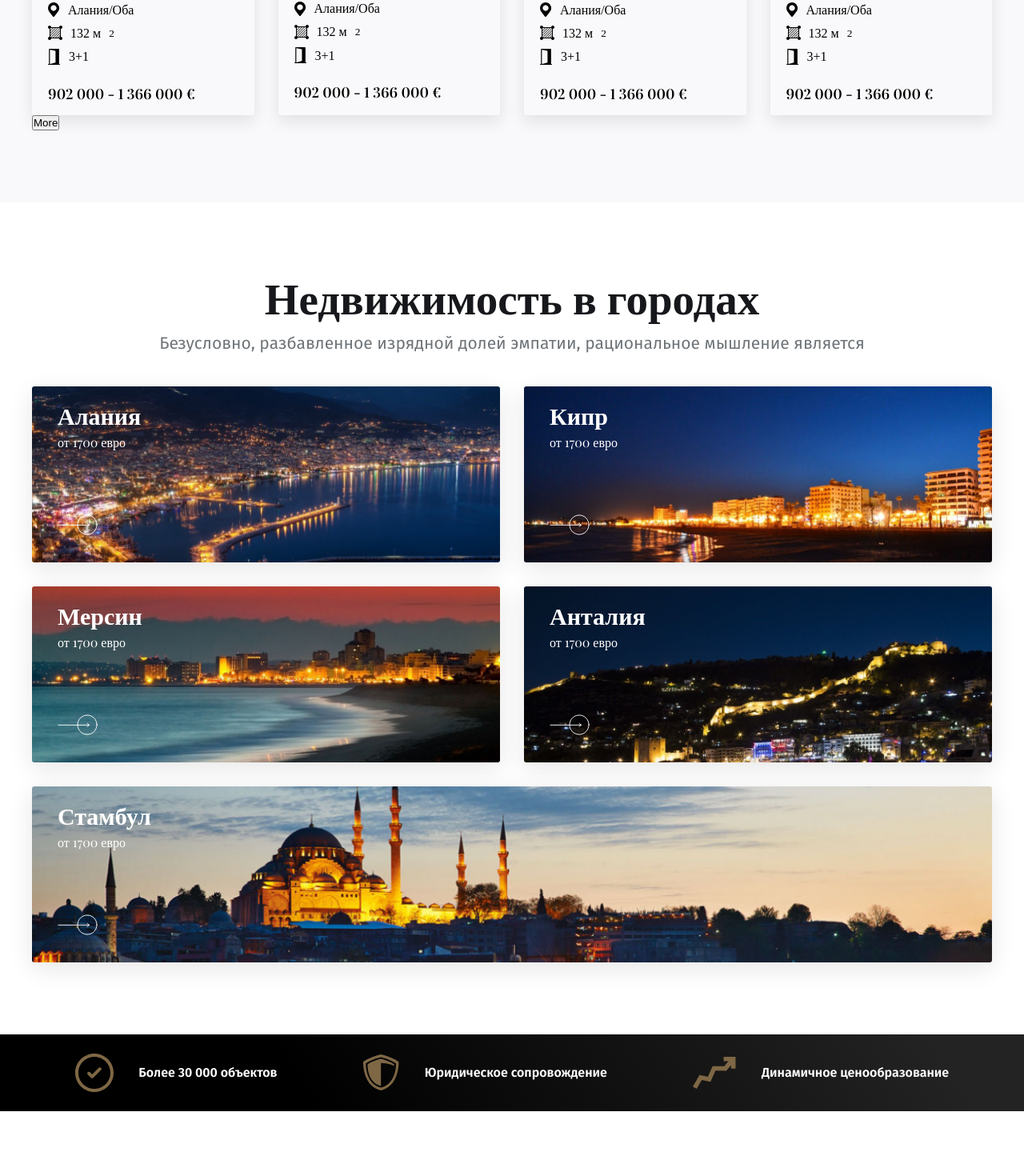
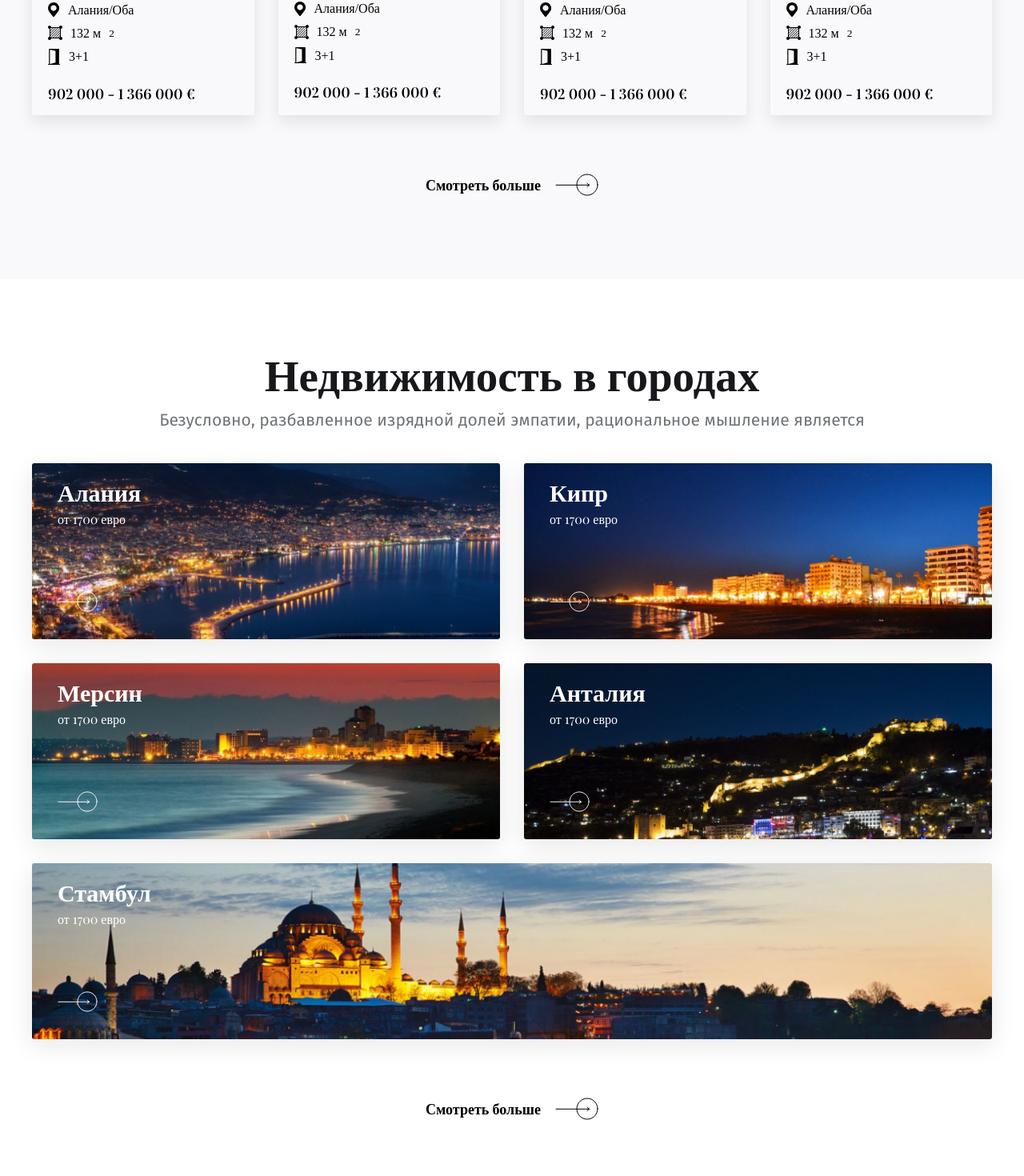
Before and after one commit to murat-yessen/trial-project, a Vue app: page / in a window 1280 px wide. Shown: the part 1010-2480 px from the top of the page at 80% size. Built offline with nearby package versions, Linux system fonts and the light colour scheme; a web font is replaced by a local one.

Commit message:
Created ReadMore button

```diff
--- a/src/components/NewObjects.vue
+++ b/src/components/NewObjects.vue
@@ -43,14 +43,21 @@
           </div>
         </div>
       </div>
-      <button>More</button>
+      <div class="read-more">
+        <ReadMore />
+      </div>
     </div>
   </section>
 </template>
 
 <script>
+import ReadMore from "./ReadMore.vue";
+
 export default {
   name: "NewObjects",
+  components: {
+    ReadMore,
+  },
   data() {
     return {
       items: [
@@ -266,6 +273,12 @@ section {
         }
       }
     }
+
+    .read-more {
+        display: flex;
+        justify-content: center;
+        padding-top: 60px;
+    }
   }
 }
 </style>
--- a/src/components/News.vue
+++ b/src/components/News.vue
@@ -21,14 +21,21 @@
         </div>
       </div>
 
-      <button>Смотреть больше</button>
+      <div class="read-more">
+        <ReadMore />
+      </div>
     </div>
   </section>
 </template>
 
 <script>
+import ReadMore from "./ReadMore.vue";
+
 export default {
   name: "News",
+  components: {
+    ReadMore,
+  },
   data() {
     return {
       items: [
@@ -174,6 +181,12 @@ section {
         }
       }
     }
+
+    .read-more {
+      display: flex;
+      justify-content: center;
+      padding-top: 60px;
+    }
   }
 }
 </style>
--- /dev/null
+++ b/src/components/ReadMore.vue
@@ -0,0 +1,30 @@
+<template>
+  <button>
+    <span>Смотреть больше</span>
+    <img :src="require('@/assets/icons/arrow-black.svg')" alt="">
+  </button>
+</template>
+
+<script>
+export default {
+  name: "ReadMore",
+};
+</script>
+
+<style lang="scss" scoped>
+button {
+  display: inline-flex;
+  gap: 18px;
+  align-items: center;
+  border: none;
+  background-color: transparent;
+  cursor: pointer;
+
+  span {
+    font-family: $playfair;
+    font-weight: 600;
+    font-size: 18px;
+    line-height: 55px;
+  }
+}
+</style>
--- a/src/components/RealEstate.vue
+++ b/src/components/RealEstate.vue
@@ -14,13 +14,22 @@
           <img :src="require(`@/assets/icons/${item.img_src}`)" alt="" />
         </div>
       </div>
+
+      <div class="read-more">
+        <ReadMore />
+      </div>
     </div>
   </section>
 </template>
 
 <script>
+import ReadMore from "./ReadMore.vue";
+
 export default {
   name: "RealEstate",
+  components: {
+    ReadMore,
+  },
   data() {
     return {
       items: [
@@ -92,6 +101,12 @@ section {
     line-height: 40px;
     margin-bottom: 34px;
   }
+
+  .read-more {
+    display: flex;
+    justify-content: center;
+    padding-top: 60px;
+  }
 }
 
 .cards {
```
